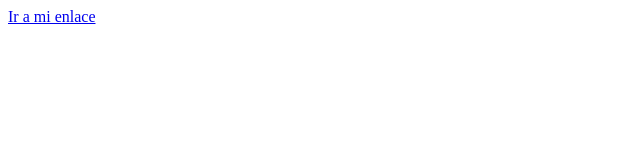
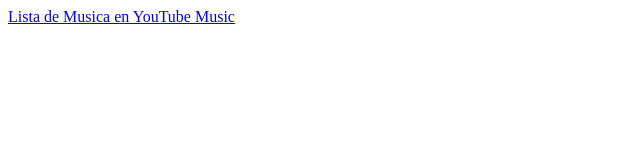
Before and after one commit to RawPancho/AnitaJuarez, a plain HTML site: page MusicaSalon.html in a window 1280 px wide. Shown: the whole page, without its empty margins (0-640 px from the left). Drawn offline with Linux system fonts and the light colour scheme.

Commit message:
Actualizar MusicaSalon.html

```diff
--- a/MusicaSalon.html
+++ b/MusicaSalon.html
@@ -5,6 +5,6 @@
   <title>Lista de Musica en YouTube Music</title>
 </head>
 <body>
-  <a href="https://music.youtube.com/playlist?list=PLQtfHba4Zg3Ph41fSRqK7EtsaHmz8YWS2&si=HJPiW7XmM86zarJE">Ir a mi enlace</a>
+  <a href="https://music.youtube.com/playlist?list=PLQtfHba4Zg3Ph41fSRqK7EtsaHmz8YWS2&si=HJPiW7XmM86zarJE">Lista de Musica en YouTube Music</a>
 </body>
 </html>
```
